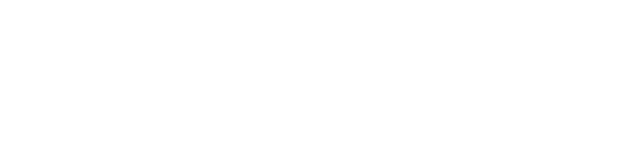
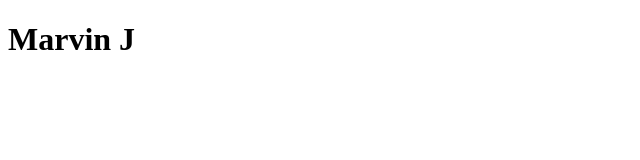
Before and after one commit to marvinjagonio/github-practice1, a plain HTML site: page index.html in a window 1280 px wide. Shown: the whole page, without its empty margins (0-640 px from the left). Drawn offline with Linux system fonts and the light colour scheme.

Commit message:
added header

```diff
--- a/index.html
+++ b/index.html
@@ -5,5 +5,7 @@
     <meta name="viewport" content="width=device-width, initial-scale=1.0" />
     <title>Document</title>
   </head>
-  <body></body>
+  <body>
+    <h1>Marvin J</h1>
+  </body>
 </html>
```
